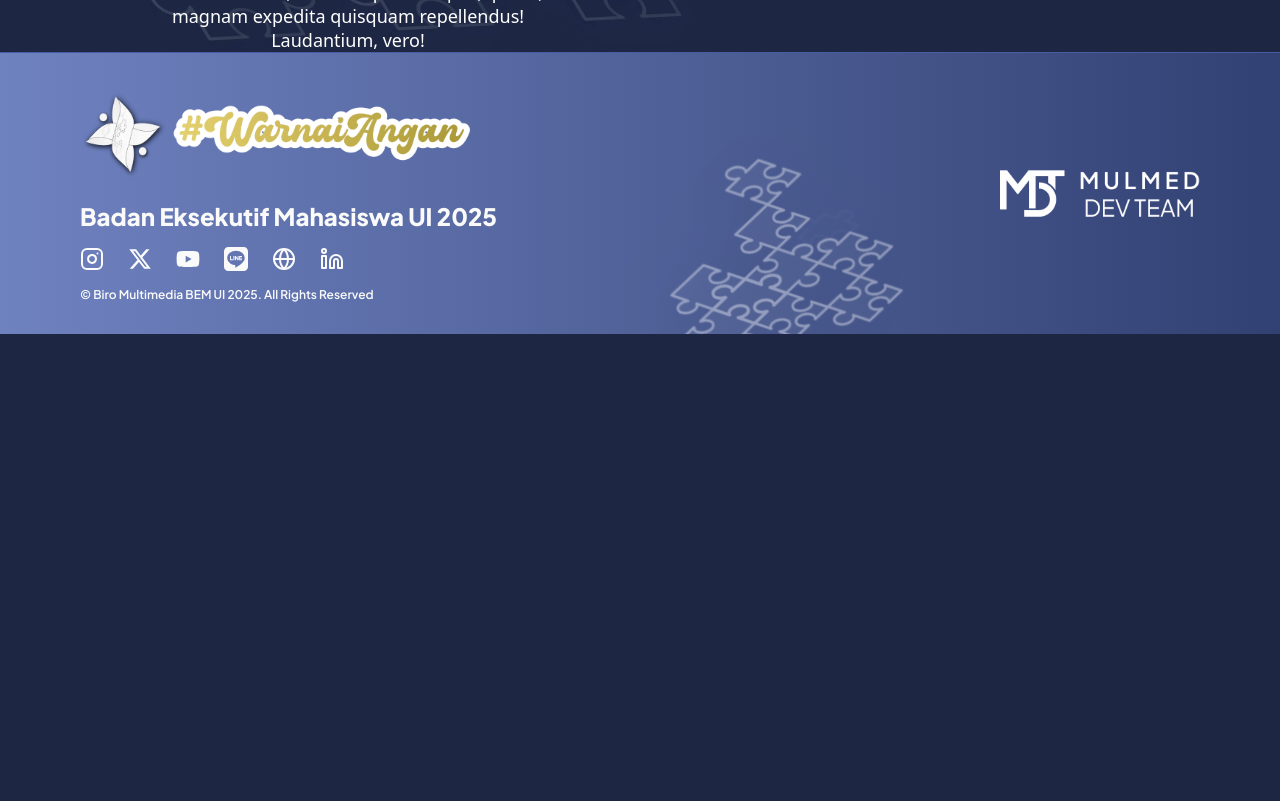
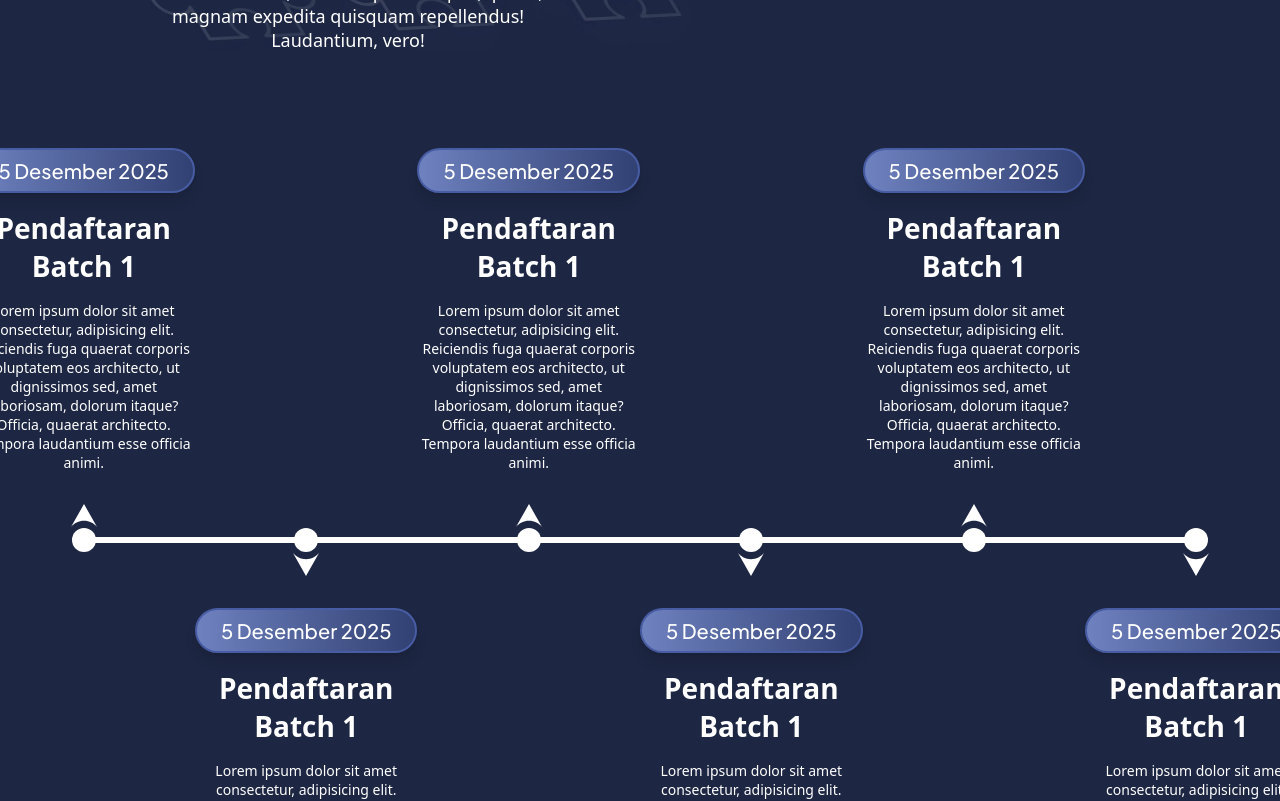
Before and after one commit to Badan-Eksekutif-Mahasiswa/fe-sistem-perekrutan-terbuka-2025, a Next.js app: page /event/1 in a window 1280 px wide. Shown: the part 860-1661 px from the top of the page. Before the commit the page ends 1194 px from the top, so only its background shows below. Built offline with nearby package versions, Linux system fonts and the light colour scheme.

Commit message:
feat: create timeline component

```diff
--- a/package.json
+++ b/package.json
@@ -9,6 +9,12 @@
     "lint": "eslint"
   },
   "dependencies": {
+    "@base-ui-components/react": "1.0.0-rc.0",
+    "@emotion/react": "^11.14.0",
+    "@emotion/styled": "^11.14.1",
+    "@mui/lab": "7.0.1-beta.20",
+    "@mui/material": "^7.3.6",
+    "@mui/styles": "^6.4.8",
     "@radix-ui/react-accordion": "^1.2.12",
     "@radix-ui/react-dropdown-menu": "^2.1.16",
     "@radix-ui/react-label": "^2.1.8",
--- /dev/null
+++ b/public/svgs/NodeTimeline.tsx
@@ -0,0 +1,17 @@
+export const NodeTimeline = () => {
+  return (
+    <svg
+      width="26"
+      height="48"
+      viewBox="0 0 26 48"
+      fill="none"
+      xmlns="http://www.w3.org/2000/svg"
+    >
+      <path
+        d="M0 23C3.07329 19.2185 7.75533 16.8034 13 16.8034C18.2447 16.8034 22.9267 19.2185 26 23L13 0L0 23Z"
+        fill="white"
+      />
+      <rect x="1" y="24" width="24" height="24" rx="12" fill="white" />
+    </svg>
+  );
+};
--- /dev/null
+++ b/src/modules/EventModule/const.ts
@@ -0,0 +1,32 @@
+export const timelineData = [
+  {
+    date: new Date(),
+    title: "Pendaftaran Batch 1",
+    desc: "Lorem ipsum dolor sit amet consectetur, adipisicing elit. Reiciendis fuga quaerat corporis voluptatem eos architecto, ut dignissimos sed, amet laboriosam, dolorum itaque? Officia, quaerat architecto. Tempora laudantium esse officia animi.",
+  },
+  {
+    date: new Date(),
+    title: "Pendaftaran Batch 1",
+    desc: "Lorem ipsum dolor sit amet consectetur, adipisicing elit. Reiciendis fuga quaerat corporis voluptatem eos architecto, ut dignissimos sed, amet laboriosam, dolorum itaque? Officia, quaerat architecto. Tempora laudantium esse officia animi.",
+  },
+  {
+    date: new Date(),
+    title: "Pendaftaran Batch 1",
+    desc: "Lorem ipsum dolor sit amet consectetur, adipisicing elit. Reiciendis fuga quaerat corporis voluptatem eos architecto, ut dignissimos sed, amet laboriosam, dolorum itaque? Officia, quaerat architecto. Tempora laudantium esse officia animi.",
+  },
+  {
+    date: new Date(),
+    title: "Pendaftaran Batch 1",
+    desc: "Lorem ipsum dolor sit amet consectetur, adipisicing elit. Reiciendis fuga quaerat corporis voluptatem eos architecto, ut dignissimos sed, amet laboriosam, dolorum itaque? Officia, quaerat architecto. Tempora laudantium esse officia animi.",
+  },
+  {
+    date: new Date(),
+    title: "Pendaftaran Batch 1",
+    desc: "Lorem ipsum dolor sit amet consectetur, adipisicing elit. Reiciendis fuga quaerat corporis voluptatem eos architecto, ut dignissimos sed, amet laboriosam, dolorum itaque? Officia, quaerat architecto. Tempora laudantium esse officia animi.",
+  },
+  {
+    date: new Date(),
+    title: "Pendaftaran Batch 1",
+    desc: "Lorem ipsum dolor sit amet consectetur, adipisicing elit. Reiciendis fuga quaerat corporis voluptatem eos architecto, ut dignissimos sed, amet laboriosam, dolorum itaque? Officia, quaerat architecto. Tempora laudantium esse officia animi.",
+  },
+];
--- a/src/modules/EventModule/index.tsx
+++ b/src/modules/EventModule/index.tsx
@@ -1,11 +1,11 @@
 import Hero from "./sections/Hero";
-import Timeline from "./sections/Timeline";
+import TimelineSection from "./sections/TimelineSection";
 
 const EventModule = () => {
   return (
     <main className="min-h-screen">
       <Hero />
-      {/* <Timeline /> */}
+      <TimelineSection />
     </main>
   );
 };
--- a/src/modules/EventModule/sections/Timeline.tsx
+++ /dev/null
@@ -1,9 +0,0 @@
-const Timeline = () => {
-  return (
-    <main className="min-h-screen">
-      <p>Halo Timeline</p>
-    </main>
-  );
-};
-
-export default Timeline;
--- /dev/null
+++ b/src/modules/EventModule/sections/TimelineSection.tsx
@@ -0,0 +1,81 @@
+import React from "react";
+import { ChevronDown, ChevronUp, ChevronRight } from "lucide-react";
+import type { EventTimelineType, TimelineMarkerProps } from "../type";
+import { timelineData } from "../const";
+import { Button } from "@/components/ui/button";
+import { NodeTimeline } from "../../../../public/svgs/NodeTimeline";
+
+const TimelineCard = ({ date, title, desc }: EventTimelineType) => {
+  const formattedDate = date.toLocaleDateString("id-ID", {
+    year: "numeric",
+    month: "long",
+    day: "numeric",
+  });
+  return (
+    <div className="flex flex-col text-white gap-4 items-center text-center max-w-[324px] ">
+      <Button className=" text-m2 px-6 py-2 rounded-full">
+        {formattedDate}
+      </Button>
+      <h2 className=" text-h2 ">{title}</h2>
+      <p className="text-p5">{desc}</p>
+    </div>
+  );
+};
+
+const TimelineMarker = ({ isEven, isLast }: TimelineMarkerProps) => {
+  return (
+    <div className="w-full flex justify-center items-center relative ">
+      {!isLast && (
+        <div className="absolute mt-2 top-1/2 left-1/2 w-full rounded-full h-1.5 bg-white -translate-y-1/2 -z-10" />
+      )}
+
+      <div className={` ${!isEven ? "rotate-180 mt-10" : "mb-2"}`}>
+        <NodeTimeline />
+      </div>
+    </div>
+  );
+};
+
+const TimelineSection = () => {
+  return (
+    <section className="w-full min-h-screen bg-primary-500 flex flex-col justify-center items-center py-20 overflow-x-auto">
+      <div className="relative min-w-[900px] px-10">
+        <div className="flex justify-between items-stretch w-full relative z-10">
+          {timelineData.map((item, index) => {
+            const isEven = index % 2 === 0;
+            const isLast = index === timelineData.length - 1;
+
+            return (
+              <div
+                key={index}
+                className={`flex flex-1 flex-col items-center ${
+                  isEven ? "justify-start" : "justify-end"
+                }`}
+              >
+                <div
+                  className={`flex-1 flex items-end pb-8 ${
+                    !isEven ? "invisible" : ""
+                  }`}
+                >
+                  <TimelineCard {...item} />
+                </div>
+
+                <TimelineMarker isEven={isEven} isLast={isLast} />
+
+                <div
+                  className={`flex-1 flex items-start pt-8 ${
+                    isEven ? "invisible" : ""
+                  }`}
+                >
+                  <TimelineCard {...item} />
+                </div>
+              </div>
+            );
+          })}
+        </div>
+      </div>
+    </section>
+  );
+};
+
+export default TimelineSection;
--- /dev/null
+++ b/src/modules/EventModule/type.d.ts
@@ -0,0 +1,12 @@
+type EventTimelineType = {
+  date: Date;
+  title: string;
+  desc: string;
+};
+
+type TimelineMarkerProps = {
+  isEven: boolean;
+  isLast: boolean;
+};
+
+export type { EventTimelineType, TimelineMarkerProps };
```
Also changed, not shown: 1 other file (tests, documents, lock files or other folders).
